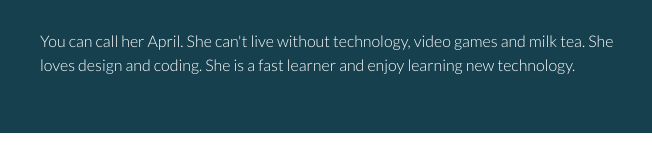
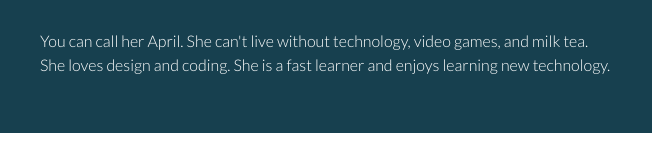
Before and after one commit to April9413Ding/PortfolioCodeV2, a plain HTML site: page Pages/About.html in a window 1280 px wide. Shown: the part 227-389 px from the top of the page, 120-772 px from the left. Drawn offline with Linux system fonts and the light colour scheme.

Commit message:
update wording

```diff
--- a/Pages/About.html
+++ b/Pages/About.html
@@ -22,7 +22,7 @@
     <section class="header">
         <div class="container">
             <h3>About Xueyi Ding</h3>
-            <p>You can call her April. She can't live without technology, video games and milk tea. She loves design and coding. She is a fast learner and enjoy learning new technology.</p>
+            <p>You can call her April. She can't live without technology, video games, and milk tea. <br> She loves design and coding. She is a fast learner and enjoys learning new technology.</p>
         </div>
     </section>
     <section>
```
